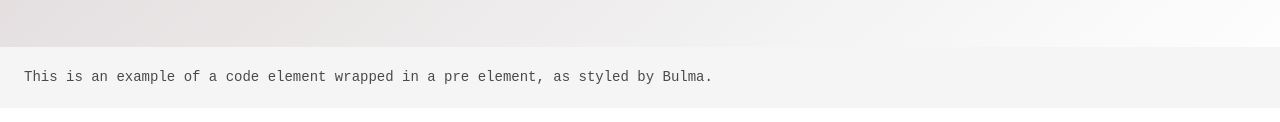
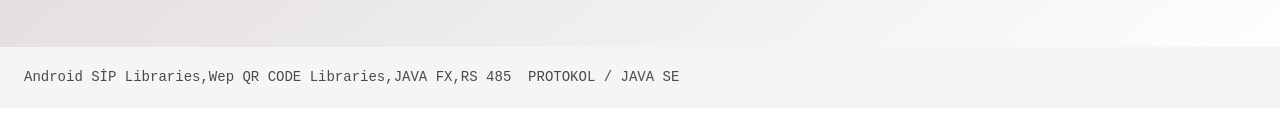
Before and after one commit to prensmiskin/oguzhangumus.com, a website: page index.html in a window 1280 px wide. Shown: the part 240-362 px from the top of the page. Drawn offline with Linux system fonts and the light colour scheme.

Commit message:
Update index.html

```diff
--- a/index.html
+++ b/index.html
@@ -27,7 +27,7 @@
           <a class="github-button" href="https://github.com/prensmiskin" data-size="large" data-show-count="true" aria-label="Fork BulmaTemplates/bulma-templates on GitHub">Fork</a>
         </div>
       </div>
-      <pre>This is an example of a code element wrapped in a pre element, as styled by Bulma.</pre>
+      <pre>Android SİP Libraries,Wep QR CODE Libraries,JAVA FX,RS 485  PROTOKOL / JAVA SE </pre>
     </section>
    <!--  <p class="title is-1">Android SİP Libraries</p>
                        <p class="title is-1">Wep QR CODE Libraries</p>
```
